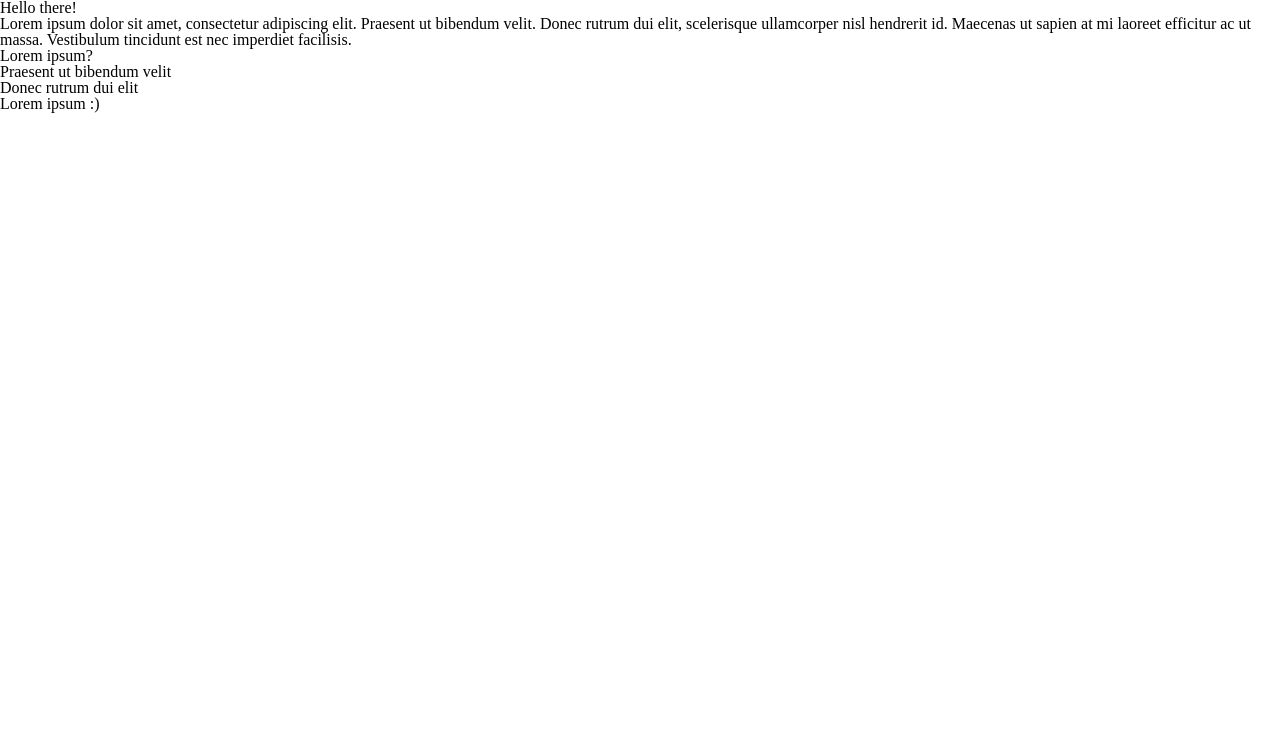
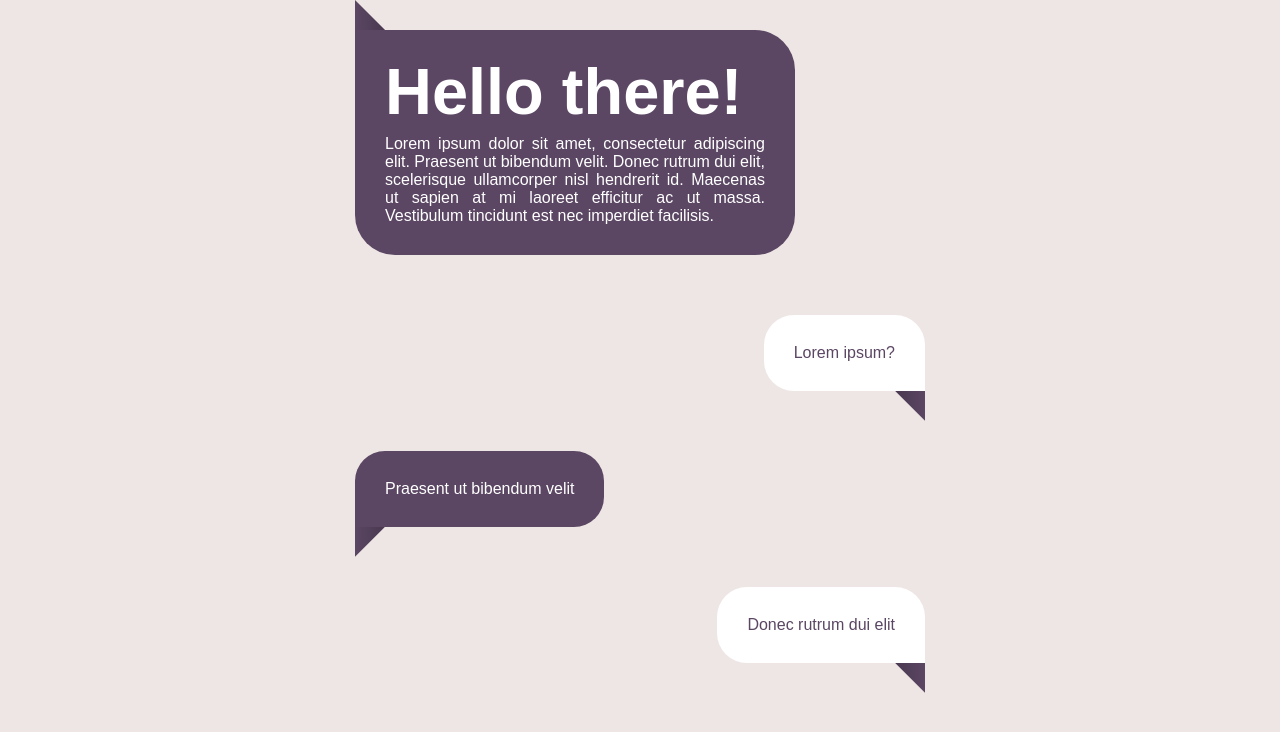
Before and after one commit to makingwaves/MakingLunchWebsite, a website: page app/index.html in a window 1280 px wide. Drawn offline with nearby package versions, Linux system fonts and the light colour scheme; files that its build step writes are made by us from their sources.

Commit message:
Added SCSS for speech bubbles and modified HTML classes

```diff
--- a/app/index.html
+++ b/app/index.html
@@ -16,28 +16,28 @@
     <body>
         <section>
             <main class="wrapper">
-                <div class="bubble bubble--dark bubble--big tail tail--top-left lazy-load" js-lazy-load>
+                <div class="bubble bubble--dark bubble--big tail tail--dark tail--top-left lazy-load" js-lazy-load>
                     <h1>Hello there!</h1>
                     <p>
                         Lorem ipsum dolor sit amet, consectetur adipiscing elit. Praesent ut bibendum velit. Donec rutrum dui elit, scelerisque ullamcorper nisl hendrerit id. Maecenas ut sapien at mi laoreet efficitur ac ut massa. Vestibulum tincidunt est nec imperdiet facilisis.
                     </p>
                 </div>
-                <div class="bubble bubble--light tail tail--bottom-right lazy-load" js-lazy-load>
+                <div class="bubble bubble--light tail tail--dark tail--bottom-right lazy-load" js-lazy-load>
                     <span>
                         Lorem ipsum?
                     </span>
                 </div>
-                <div class="bubble bubble--dark tail tail--bottom-left lazy-load" js-lazy-load>
+                <div class="bubble bubble--dark tail tail--dark tail--bottom-left lazy-load" js-lazy-load>
                     <span>
                         Praesent ut bibendum velit
                     </span>
                 </div>
-                <div class="bubble bubble--light tail tail--bottom-right lazy-load" js-lazy-load>
+                <div class="bubble bubble--light tail tail--dark tail--bottom-right lazy-load" js-lazy-load>
                     <span>
                         Donec rutrum dui elit
                     </span>
                 </div>
-                <div class="bubble bubble--dark tail tail--bottom-left lazy-load" js-lazy-load>
+                <div class="bubble bubble--dark tail tail--dark tail--bottom-left lazy-load" js-lazy-load>
                     <span>
                         Lorem ipsum :)
                     </span>
--- a/app/scss/_elements.scss
+++ b/app/scss/_elements.scss
@@ -0,0 +1,133 @@
+/* ==========================================================================
+ * ELEMENTS
+ * Elements repeatable throughout the whole page
+========================================================================== */
+
+
+
+
+/* Speech bubbles
+========================================================================== */
+
+
+.bubble {
+    border-radius: 1.875rem;
+    box-sizing: border-box;
+    display: inline-block;
+    margin: 1.875rem 0;
+    max-width: 77.19%;
+    padding: 1.875rem;
+
+    &--big {
+        border-radius: 2.5rem;
+    }
+
+    &--light {
+        background-color: $bubbleLightColor;
+        color: $textDarkColor;
+    }
+
+    &--dark {
+        background-color: $bubbleDarkColor;
+        color: $textLightColor;
+    }
+
+    &:nth-child(odd) {
+        clear: right;
+        float: left;
+    }
+
+    &:nth-child(even) {
+        clear: left;
+        float: right;
+    }
+}
+
+
+/*
+ * Adds a tail to the element
+ */
+
+
+.tail {
+    box-sizing: border-box;
+    position: relative;
+
+    @each $v, $i in $sidesVertical {
+        @each $h, $j in $sidesHorizontal {
+            &--#{$v}-#{$h} {
+                border-#{$v}-#{$h}-radius: 0;
+
+                /* Borders for older browsers */
+
+                &::before {
+                    background-image: linear-gradient(to #{$h}, rgba(0, 0, 0, 0.2), transparent);
+                    border-#{$h}: 1.875rem solid $bubbleDarkColor;
+                    border-#{$v}: 1.875rem solid transparent;
+                    border-#{$v}-style: solid;
+                    border-#{$h}-style: solid;
+                    border-width: 1.875rem;
+                    content: "";
+                    display: block;
+                    position: absolute;
+                    #{$v}: -1.875rem;
+                    #{$h}: 0;
+                }
+            }
+        }
+    }
+
+    /* Clip path for browsers that are not IE */
+
+    @supports (clip-path: polygon(0 0, 0 0, 0 0)) or (-webkit-clip-path: polygon(0 0, 0 0, 0 0)) {
+        &::before {
+            border: none;
+            height: 1.875rem;
+            width: 1.875rem;
+        }
+
+        &--top-left::before {
+            @include clip(polygon(0 0, 100% 100%, 0 100%));
+        }
+
+        &--bottom-left::before {
+            @include clip(polygon(0 0, 100% 0, 0 100%));
+        }
+
+        &--bottom-right::before {
+            @include clip(polygon(0 0, 100% 0, 100% 100%));
+        }
+
+        &--light::before {
+            background-color: $bubbleLightColor;
+        }
+
+        &--dark::before {
+            background-color: $bubbleDarkColor;
+        }
+    }
+}
+
+
+/* Lazy load elements, animated on page load
+========================================================================== */
+
+
+.lazy-load {
+    opacity: 0;
+    @include transform(translateY(2rem) scale(1.15));
+    transform-origin: 50% 0;
+    transition: 1s;
+    transition-timing-function: cubic-bezier(0.2, 1, 0.7, 1);
+
+    /*
+     * Show content when element is in wievport
+     * and when user has disabled javascript in their browser
+     */
+
+     &--show,
+     .no-js & {
+         opacity: 1;
+         @include transform(translateY(0) scale(1));
+     }
+}
--- a/app/scss/_framework.scss
+++ b/app/scss/_framework.scss
@@ -0,0 +1,33 @@
+/* ==========================================================================
+ * FRAMEWORK
+ * Main page layout
+========================================================================== */
+
+
+
+
+body {
+    -moz-osx-font-smoothing: grayscale;
+    -webkit-font-smoothing: antialiased;
+    background-color: $baseColor;
+    color: $textLightColor;
+    font: normal 100%/1 "Avenir Next", Arial, sans-serif;
+    text-rendering: optimizeLegibility;
+}
+
+h1 {
+    font-size: 4.06rem;
+    font-weight: 700;
+    margin-bottom: 0.15em;
+}
+
+p {
+    line-height: 1.125rem;
+    text-align: justify;
+    text-align-last: left;
+}
+
+.wrapper {
+    margin: 0 auto;
+    max-width: 570px;
+}
--- a/app/scss/_reset.scss
+++ b/app/scss/_reset.scss
@@ -1,6 +1,8 @@
 /* ==========================================================================
    CSS Reset - Eric Meyer’s “Reset CSS” 2.0
-   ========================================================================== */
+========================================================================== */
+
+
 
 
 html, body, div, span, applet, object, iframe,
@@ -31,6 +33,10 @@ footer, header, hgroup, menu, nav, section {
 	display: block;
 }
 
+html, body {
+    height: 100%;
+}
+
 body {
 	line-height: 1;
 }
--- a/app/scss/master.scss
+++ b/app/scss/master.scss
@@ -1,13 +1,52 @@
 /* ==========================================================================
-   Main CSS file
+ * MASTER
+ * Main CSS file
 ========================================================================== */
 
 
 
 
+/* Variable definitions
+========================================================================== */
+
+
+/* Color variables  */
+
+$baseColor: #eee6e4;
+$baseColorDarkened: #e4dad7;
+$bubbleDarkColor: #5b4663;
+$bubbleLightColor: #ffffff;
+$contrastColor: #5b4663;
+$contrastColorDarkened: #513f58;
+$textDarkColor: #5b4663;
+$textLightColor: #ffffff;
+
+/* Other variables  */
+
+$sidesHorizontal: ["left", "right"];
+$sidesVertical: ["top", "bottom"];
+
+
+/* Mixins
+========================================================================== */
+
+
+@mixin transform($param) {
+    -webkit-transform: $param;
+        -ms-transform: $param;
+            transform: $param;
+}
+
+@mixin clip($param) {
+    -webkit-clip-path: $param;
+            clip-path: $param;
+}
+
+
+/* Importing css files
+========================================================================== */
+
+
 @import "reset";
 @import "framework";
 @import "elements";
-@import "pages";
-@import "ie-fallback";
-@import "print";
```
